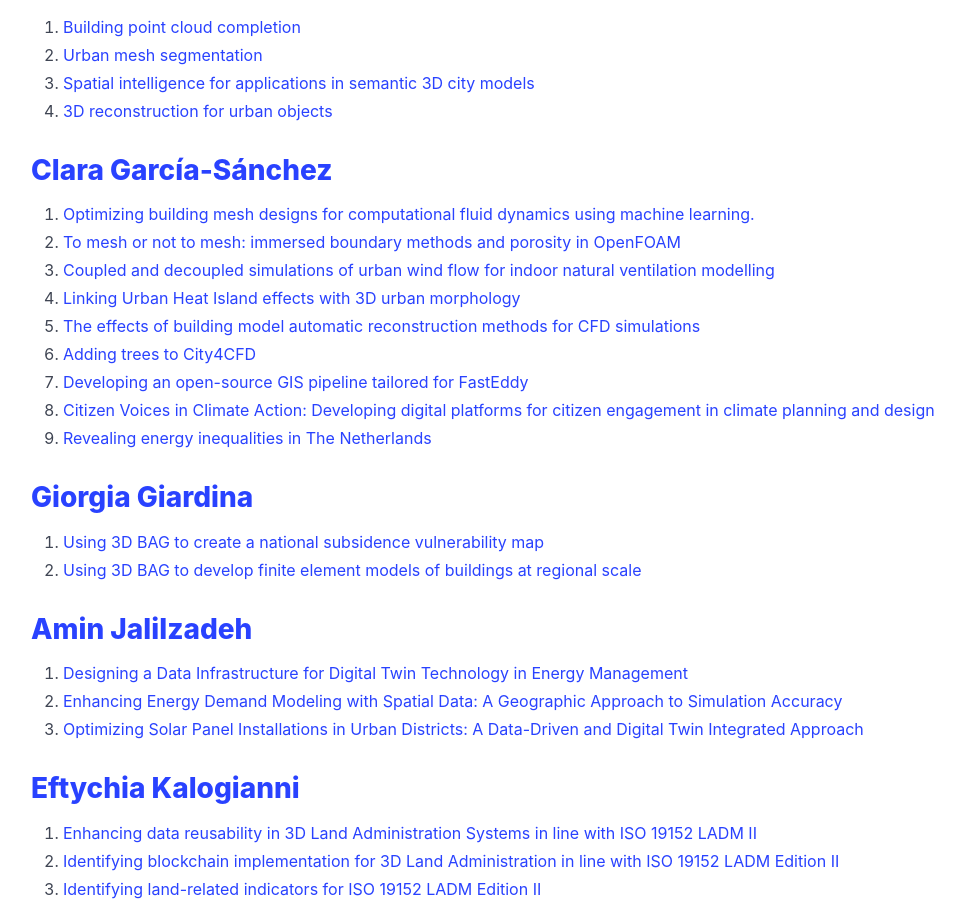
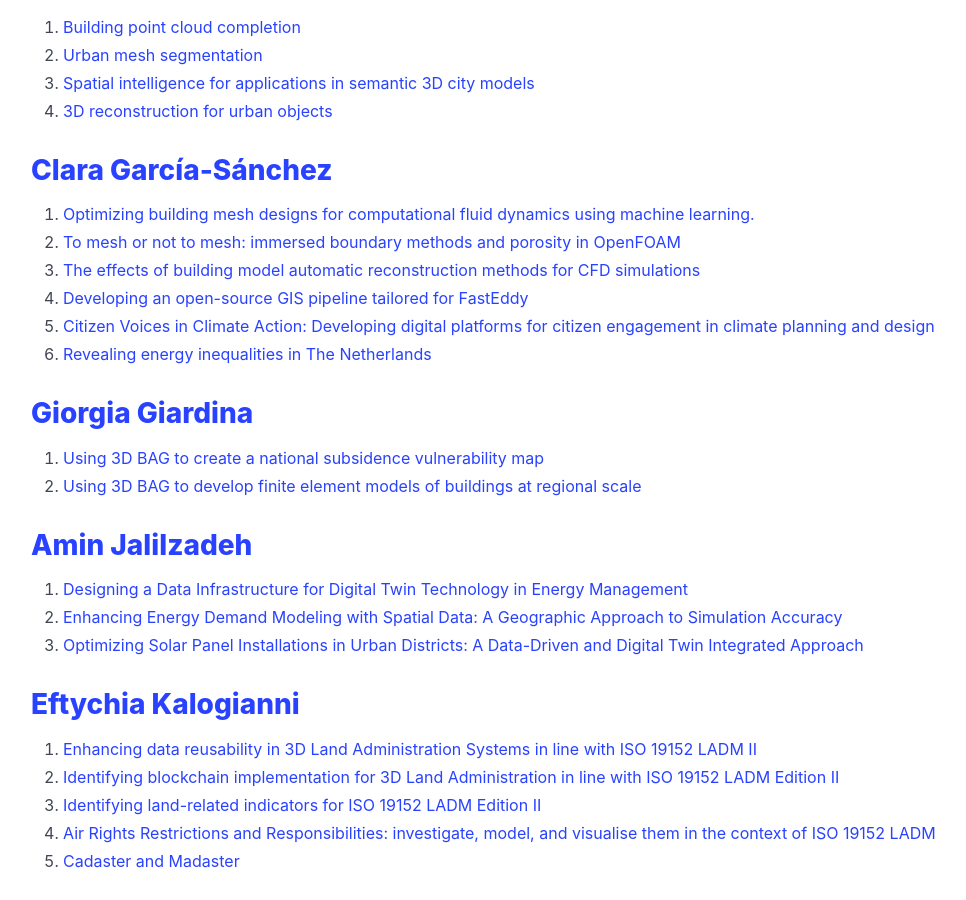
Before and after one commit to tudelft3d/geo2020, a Jekyll site: the page built from potentialtopics/index.md, in a window 1280 px wide and 900 px high, scrolled down 1602 px. Shown: the whole window, without its empty margins (33-999 px from the left). Built offline with Jekyll 4.4.1, drawn with Linux system fonts in a browser that asks for light colours.

Commit message:
Update index.md

```diff
--- a/potentialtopics/index.md
+++ b/potentialtopics/index.md
@@ -62,13 +62,10 @@
 ## [Clara García-Sánchez](https://3d.bk.tudelft.nl/gsclara/)
 1. [Optimizing building mesh designs for computational fluid dynamics using machine learning.](https://3d.bk.tudelft.nl/education/msctopics/#optimizing-building-mesh-designs-for-computational-fluid-dynamics-using-machine-learning)
 2. [To mesh or not to mesh: immersed boundary methods and porosity in OpenFOAM](https://3d.bk.tudelft.nl/education/msctopics/#to-mesh-or-not-to-mesh-immersed-boundary-methods-and-porosity-in-openfoam)
-3. [Coupled and decoupled simulations of urban wind flow for indoor natural ventilation modelling](https://3d.bk.tudelft.nl/education/msctopics/#coupled-and-decoupled-simulations-of-urban-wind-flow-for-indoor-natural-ventilation-modelling)
-4. [Linking Urban Heat Island effects with 3D urban morphology](https://3d.bk.tudelft.nl/education/msctopics/#linking-urban-heat-island-effects-with-3d-urban-morphology)
-5. [The effects of building model automatic reconstruction methods for CFD simulations](https://3d.bk.tudelft.nl/education/msctopics/#the-effects-of-building-model-automatic-reconstruction-methods-for-cfd-simulations)
-6. [Adding trees to City4CFD](https://3d.bk.tudelft.nl/education/msctopics/#adding-trees-to-city4cfd)
-7. [Developing an open-source GIS pipeline tailored for FastEddy](https://3d.bk.tudelft.nl/education/msctopics/#developing-an-open-source-gis-pipeline-tailored-for-fasteddy)
-8. [Citizen Voices in Climate Action: Developing digital platforms for citizen engagement in climate planning and design](https://3d.bk.tudelft.nl/education/msctopics/#citizen-voices-in-climate-action-developing-digital-platforms-for-citizen-engagement-in-climate-planning-and-design)
-9. [Revealing energy inequalities in The Netherlands](https://3d.bk.tudelft.nl/education/msctopics/#revealing-energy-inequalities-in-the-netherlands)
+3. [The effects of building model automatic reconstruction methods for CFD simulations](https://3d.bk.tudelft.nl/education/msctopics/#the-effects-of-building-model-automatic-reconstruction-methods-for-cfd-simulations)
+5. [Developing an open-source GIS pipeline tailored for FastEddy](https://3d.bk.tudelft.nl/education/msctopics/#developing-an-open-source-gis-pipeline-tailored-for-fasteddy)
+6. [Citizen Voices in Climate Action: Developing digital platforms for citizen engagement in climate planning and design](https://3d.bk.tudelft.nl/education/msctopics/#citizen-voices-in-climate-action-developing-digital-platforms-for-citizen-engagement-in-climate-planning-and-design)
+7. [Revealing energy inequalities in The Netherlands](https://3d.bk.tudelft.nl/education/msctopics/#revealing-energy-inequalities-in-the-netherlands)
 
 ## [Giorgia Giardina](https://www.tudelft.nl/en/ceg/about-faculty/departments/geoscience-engineering/sections/geo-engineering/staff/academic-staff/giardina-g)
 1. [Using 3D BAG to create a national subsidence vulnerability map](https://3d.bk.tudelft.nl/education/msctopics/#using-3d-bag-to-create-a-national-subsidence-vulnerability-map)
```
